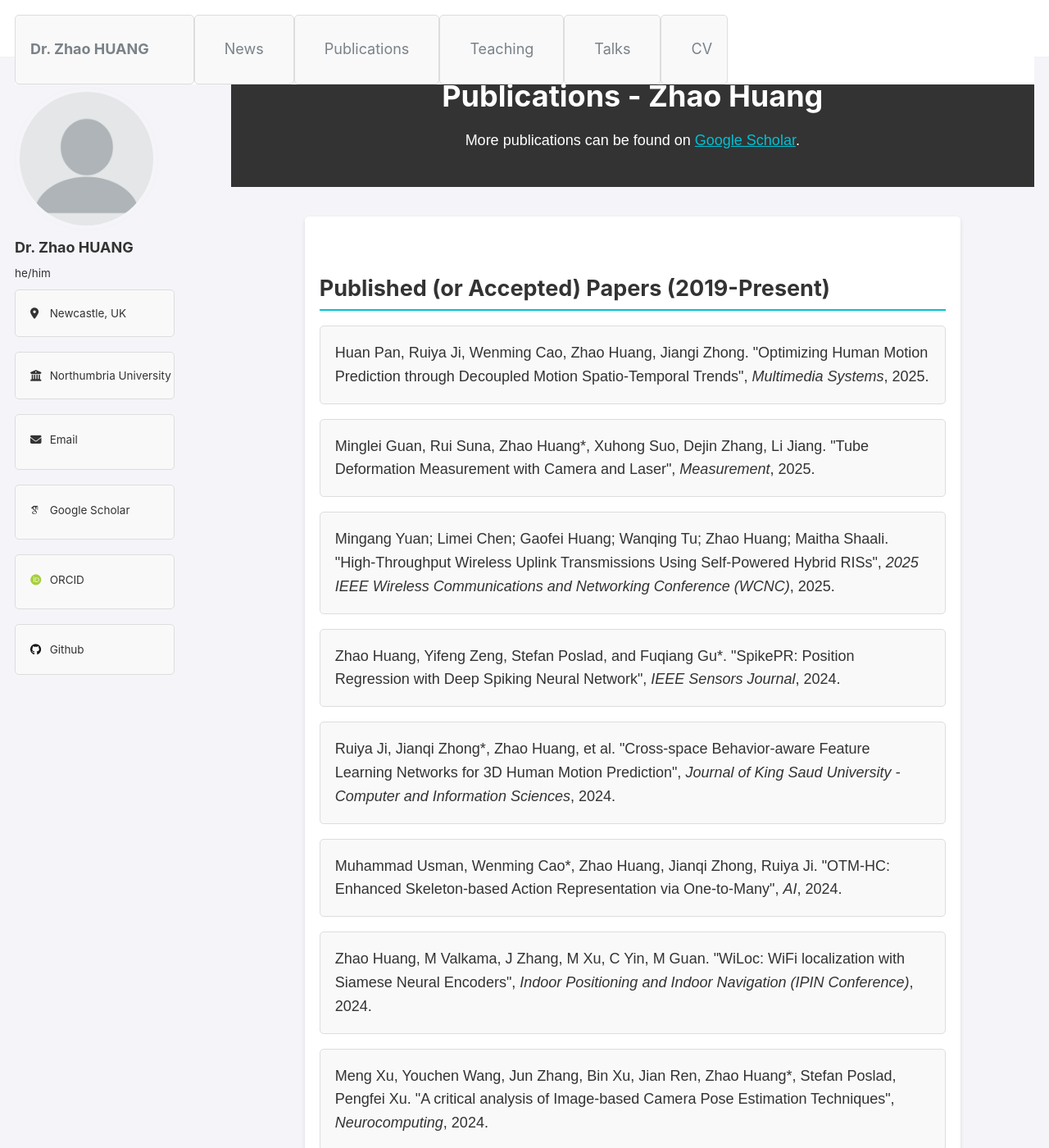
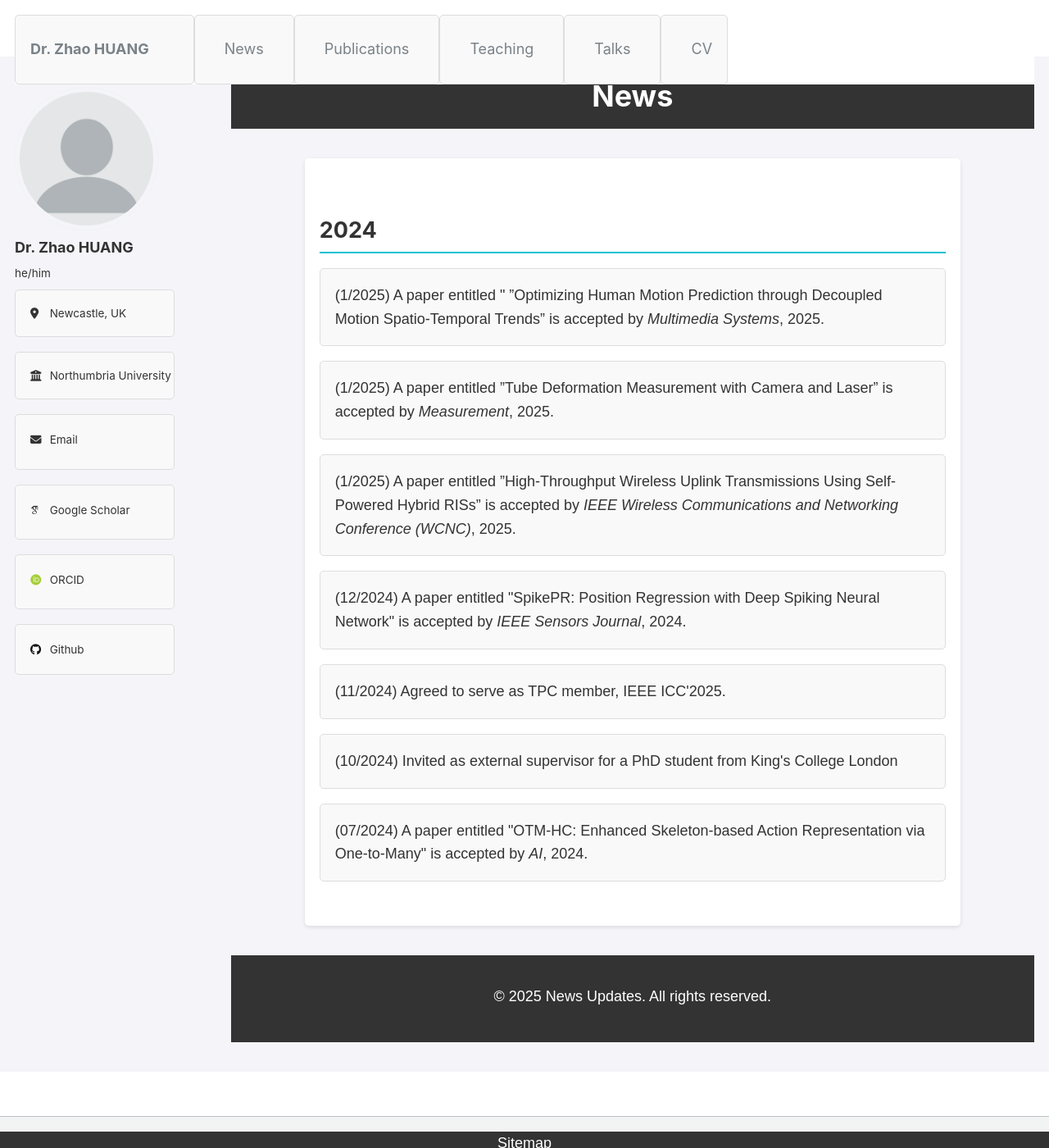
Before and after one commit to ZZ2020zz/ZZ2020zz.github.io, a Jekyll site: the page built from _pages/news.html, in a window 1280 px wide and 1400 px high. Shown: the whole window at 82% size. Built offline with Jekyll 4.4.1, drawn with Linux system fonts in a browser that asks for light colours; some web fonts are replaced; some of the changed text lies outside the part shown.

Commit message:
Update news.html

```diff
--- a/_pages/news.html
+++ b/_pages/news.html
@@ -9,7 +9,7 @@ author_profile: true
 <head>
     <meta charset="UTF-8">
     <meta name="viewport" content="width=device-width, initial-scale=1.0">
-    <title>Publications - Zhao Huang</title>
+    <title>News 2024</title>
     <style>
         body {
             font-family: Arial, sans-serif;
@@ -30,11 +30,6 @@ author_profile: true
         header h1 {
             margin: 0;
             font-size: 2rem;
-        }
-
-        header a {
-            color: #00c1d4;
-            text-decoration: none;
         }
 
         main {
@@ -75,6 +70,10 @@ author_profile: true
             text-decoration: none;
         }
 
+        ul li a:hover {
+            text-decoration: underline;
+        }
+
         footer {
             text-align: center;
             padding: 1rem 0;
@@ -90,36 +89,34 @@ author_profile: true
 </head>
 <body>
     <header>
-        <h1>Publications - Zhao Huang</h1>
-        <p>More publications can be found on <a href="#">Google Scholar</a>.</p>
+        <h1>News</h1>
     </header>
 
     <main>
         <section>
-            <h2>Published (or Accepted) Papers (2019-Present)</h2>
+            <h2>2024</h2>
             <ul>
-                <li>Huan Pan, Ruiya Ji, Wenming Cao, Zhao Huang, Jiangi Zhong. "Optimizing Human Motion Prediction through Decoupled Motion Spatio-Temporal Trends", <em>Multimedia Systems</em>, 2025.</li>
-                <li>Minglei Guan, Rui Suna, Zhao Huang*, Xuhong Suo, Dejin Zhang, Li Jiang. "Tube Deformation Measurement with Camera and Laser", <em>Measurement</em>, 2025.</li>
-                <li>Mingang Yuan; Limei Chen; Gaofei Huang; Wanqing Tu; Zhao Huang; Maitha Shaali. "High-Throughput Wireless Uplink Transmissions Using Self-Powered Hybrid RISs", <em>2025 IEEE Wireless Communications and Networking Conference (WCNC)</em>, 2025. </li>
-                <li>Zhao Huang, Yifeng Zeng, Stefan Poslad, and Fuqiang Gu*. "SpikePR: Position Regression with Deep Spiking Neural Network", <em>IEEE Sensors Journal</em>, 2024. </li>
-                <li>Ruiya Ji, Jianqi Zhong*, Zhao Huang, et al. "Cross-space Behavior-aware Feature Learning Networks for 3D Human Motion Prediction", <em>Journal of King Saud University - Computer and Information Sciences</em>, 2024. </li>
-                <li>Muhammad Usman, Wenming Cao*, Zhao Huang, Jianqi Zhong, Ruiya Ji. "OTM-HC: Enhanced Skeleton-based Action Representation via One-to-Many", <em>AI</em>, 2024. </li>
-                <li>Zhao Huang, M Valkama, J Zhang, M Xu, C Yin, M Guan. "WiLoc: WiFi localization with Siamese Neural Encoders", <em>Indoor Positioning and Indoor Navigation (IPIN Conference)</em>, 2024. </li>
-                <li>Meng Xu, Youchen Wang, Jun Zhang, Bin Xu, Jian Ren, Zhao Huang*, Stefan Poslad, Pengfei Xu. "A critical analysis of Image-based Camera Pose Estimation Techniques", <em>Neurocomputing</em>, 2024. </li>
-                <li>Sikang Liu, Zhao Huang, et al. "FILNet: Fast Image-based Indoor Localization Using an Anchor Control Network", <em>Sensors</em>, 2023.</li>
-                <li>Anna Li, Eliane Bodanese, Stefan Poslad, Zhao Huang, Tianwei Hou, Kaishun Wu, Fei Luo. "An Integrated Sensing and Communication System for Fall Detection and Recognition Using Ultra-Wideband Signals", <em>IEEE Internet of Things Journal</em>, 2023. </li>
-                <li>Zhao Huang, Stefan Poslad, Qingquan Li, Bisheng Yang, Jizhe Xia, Bang Wu, Zhaoliang Luan, Yonglei Fan. "DeepWE: A Deep Bayesian Active Learning Waypoint Estimator for Indoor walkers", <em>IEEE Internet of Things Journal</em>, 2023. </li>
-                <li>Zhao Huang, Stefan Poslad, Qingquan Li, Jianping Li, Chi Chen. "Landmark Detection Based on Human Activity Recognition for Automatic Floor Plan Construction", <em>18th EAI International Conference on Collaborative Computing</em>, 2022. </li>
-                <li>Zhao Huang, Jizhe Xia, Fan Li, Zhen Li, Qingquan Li. "A Peak Traffic Congestion Prediction Method Based on Bus Driving Time", <em>Entropy</em>, 2019. </li>
-                <li>Zhao Huang, Qingquan Li, Fan Li, Jizhe Xia. "A novel bus-dispatching model based on passenger flow and arrival time prediction", <em>IEEE ACCESS</em>, 2019. </li>
-                <li>Zhao Huang, Qingquan Li, Jizhe Xia, Fan Li. "Passenger Satisfaction Prediction Method Based on Driving Time", <em>Computing, Communications and IoT Applications Conference (ComComAp2019)</em>, 2019. </li>
-                <li>Zhao Huang, Weixing Xue, Baoding Zhou. "A weighted K neighborhood indoor localization method based on CSI", <em>Journal of Geomatics</em>, 2019. </li>
+                <li>(1/2025) A paper entitled " ”Optimizing Human Motion Prediction through Decoupled Motion Spatio-Temporal Trends” is accepted by <em> Multimedia Systems</em>, 2025.</li>
+                <li>(1/2025) A paper entitled ”Tube Deformation Measurement with Camera and Laser” is accepted by <em> Measurement</em>, 2025.</li>
+                <li>(1/2025) A paper entitled ”High-Throughput Wireless Uplink Transmissions Using Self-Powered Hybrid RISs” is accepted by <em> IEEE Wireless Communications and Networking Conference (WCNC)</em>, 2025.</li>
+<!--                 <li>(10/2024) Teach modules:
+                    <ul>
+                        <li>KV6017: Enterprise Networks and Security, for year 3 undergraduate students</li>
+                        <li>KF7023: Computer Networks & Operating Systems, for master students</li>
+                    </ul>
+                </li> -->
+<!--                 <li>(10/2024) Review for the Journal Future Generation Computer Systems.</li> -->
+                <li>(12/2024) A paper entitled "SpikePR: Position Regression with Deep Spiking Neural Network" is accepted by <em>IEEE Sensors Journal</em>, 2024.</li>
+                <li>(11/2024) Agreed to serve as TPC member, IEEE ICC'2025.</li>
+                <li>(10/2024) Invited as external supervisor for a PhD student from King's College London</li>
+                <li>(07/2024) A paper entitled "OTM-HC: Enhanced Skeleton-based Action Representation via One-to-Many" is accepted by <em>AI</em>, 2024. </li>
+<!--                 <li>(03/2024) Involved in an EU project COVER - Cooperative and intelligent unmanned aerial vehicles for emergency response applications.</li> -->
             </ul>
         </section>
     </main>
 
     <footer>
-        <p>&copy; 2025 Zhao Huang. Find more publications on <a href="https://scholar.google.com/citations?user=f4Lg8AEAAAAJ&hl=en">Google Scholar</a>.</p>
+        <p>&copy; 2025 News Updates. All rights reserved.</p>
     </footer>
 </body>
 </html>
```
